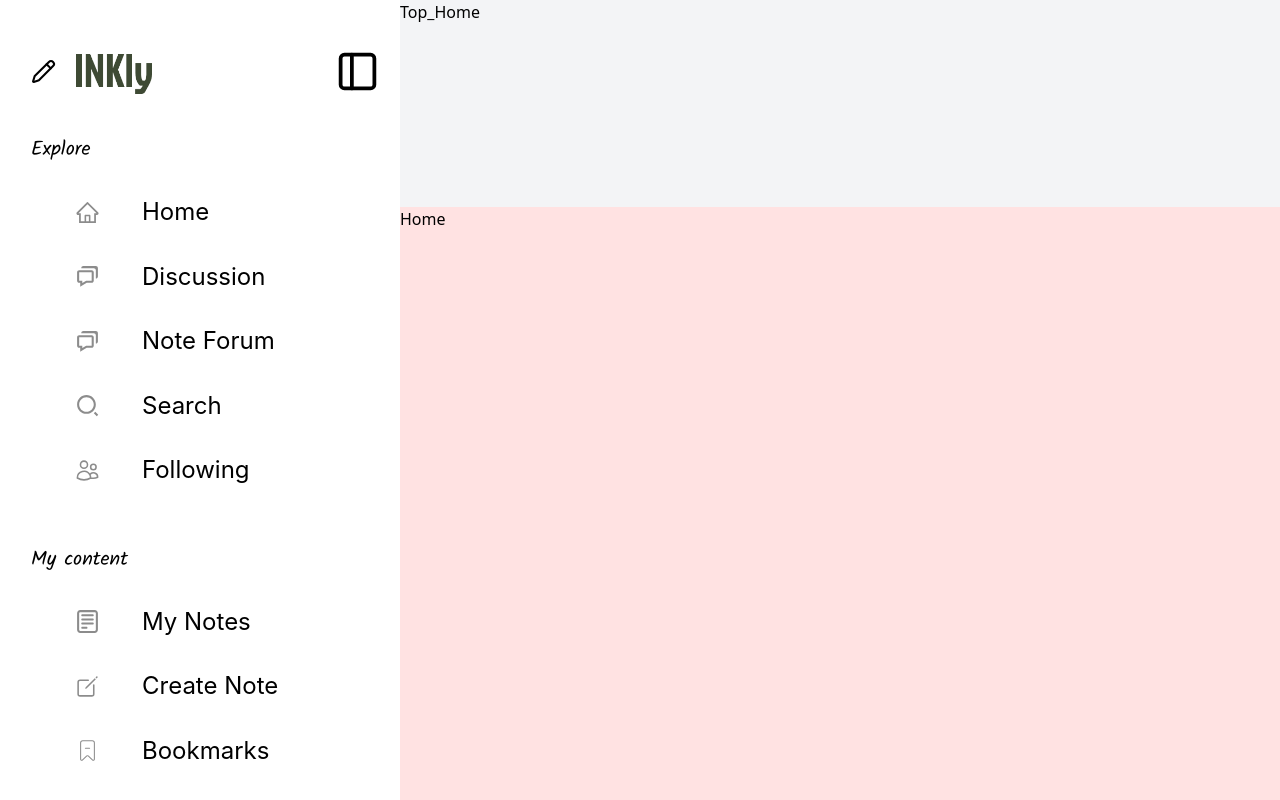
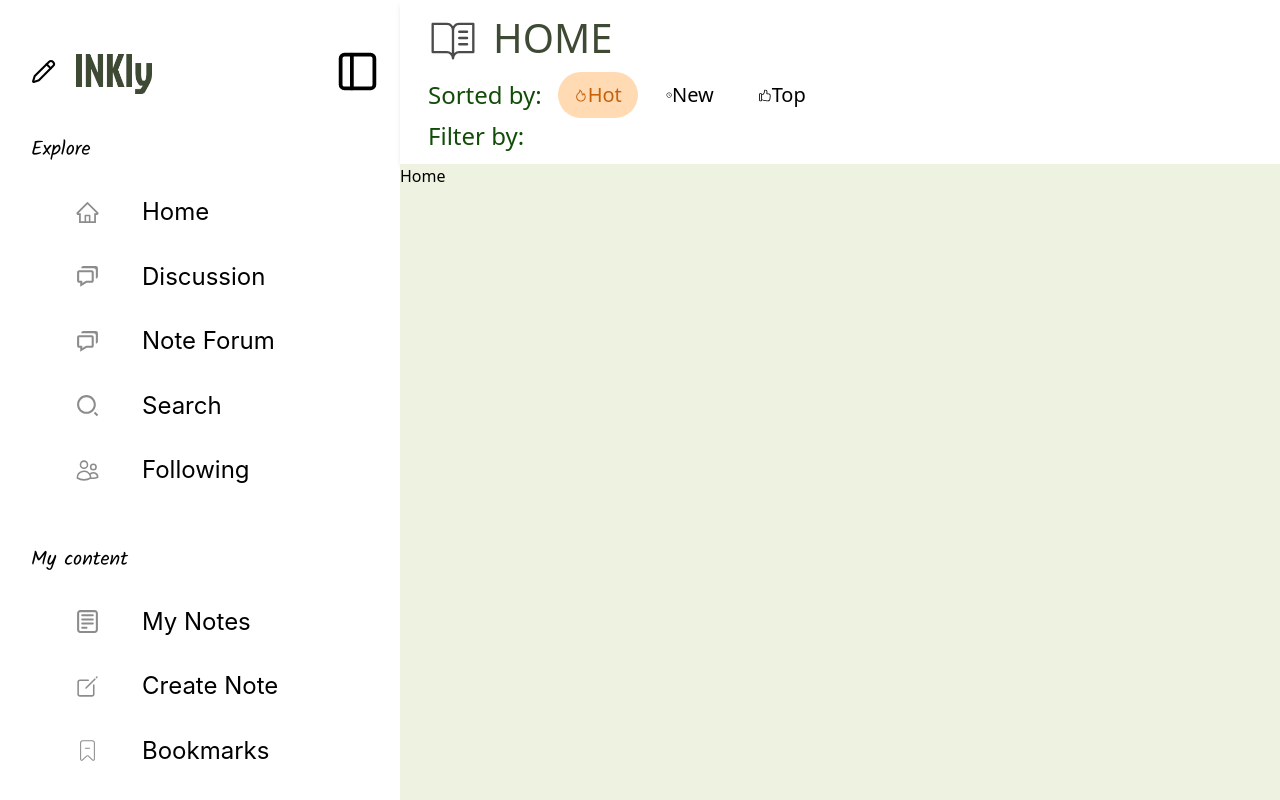
Before and after one commit to hamnuttapat1/Inkly, a React app in the folder frontend/: page /home in a window 1280 px wide. Shown: the top 800 px of the page. Built offline with nearby package versions, Linux system fonts and the light colour scheme; the HTML template or start-up script is replaced by a standard one.

Commit message:
update/home/top_bar

```diff
--- a/frontend/src/components/home/home_page.jsx
+++ b/frontend/src/components/home/home_page.jsx
@@ -2,7 +2,7 @@ import React from 'react'
 
 const Home = () => {
   return (
-    <div className='w-full h-218.25 bg-red-100'>
+    <div className='w-full h-full bg-[#EEF2E1]'>
       <div>
         <p>Home</p>
       </div>
--- a/frontend/src/components/home/home_top_bar.jsx
+++ b/frontend/src/components/home/home_top_bar.jsx
@@ -1,10 +1,44 @@
-import React from 'react'
+import React, { useState } from 'react'
+import { PiBookOpenTextLight } from "react-icons/pi";
+import { AiOutlineFire } from "react-icons/ai";
+import { MdQueryBuilder } from "react-icons/md";
+import { GoThumbsup } from "react-icons/go";
 
 const Home = () => {
+  const [sortBy, setSortBy] = useState('hot')
+
+  const buttons = ['hot', 'new', 'top']
+
   return (
-    <div className='w-full h-51.75 bg-gray-100'>
-      <div>
-        <p>Top_Home</p>
+    <div className='w-full h-51.75 bg-white shadow-md'>
+      <div className=''>
+        <div className='flex flex-row items-center ml-7 mt-2 gap-3.75'>
+          <PiBookOpenTextLight size={50} className='opacity-70' />
+          <p className='font-["Julius Sans One"] text-[40px] text-[#3E4A34] font-thin'>HOME</p>
+        </div>
+        <div className='mt-1 ml-7 flex flex-row items-center'>
+          <p className='text-[#124C09] font-["Inter"] text-[24px]'>Sorted by:</p>
+          <div className='flex gap-3 ml-4'>
+            {buttons.map((btn) => (
+              <button
+                key={btn}
+                onClick={() => setSortBy(btn)}
+                className={`px-4 py-2 w-20 rounded-3xl font-["Inter"] text-[20px] capitalize transition-colors flex items-center  ${sortBy === btn
+                  ? 'bg-[#FFB667]/50 text-[#C5620C]'
+                  : 'bg-white '
+                  }`}
+              >
+                {btn === 'hot' && <AiOutlineFire size={15} />}
+                {btn === 'new' && <MdQueryBuilder size={20} />}
+                {btn === 'top' && <GoThumbsup size={15} />}
+                {btn}
+              </button>
+            ))}
+          </div>
+        </div>
+        <div className='ml-7'>
+          <p className='text-[#124C09] font-["Inter"] text-[24px]'>Filter by:</p>
+        </div>
       </div>
     </div>
   )
```
